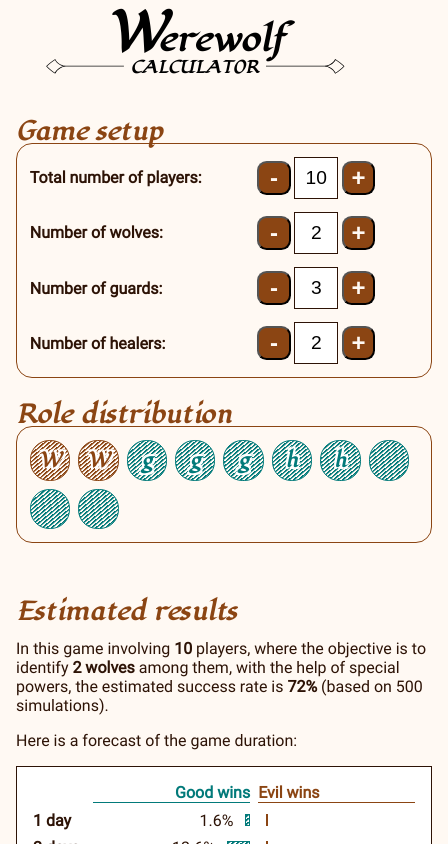
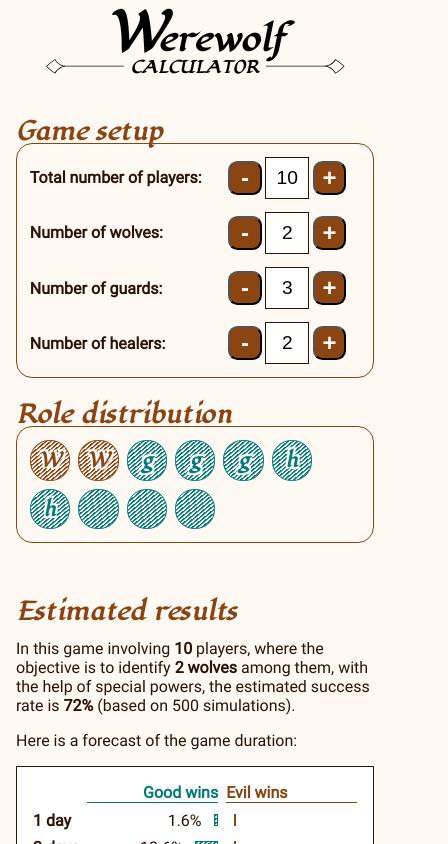
Before and after one commit to raranguren/wwcalc, an Angular app: page / in a window 390 px wide. Shown: the top 844 px of the page, 448 px wide, since content can reach past the window. Built offline with nearby package versions, Linux system fonts and the light colour scheme.

Commit message:
Fixes layout on small phones

```diff
--- a/src/styles.css
+++ b/src/styles.css
@@ -236,6 +236,15 @@ app-number-input {
   border-bottom: var(--primary) solid 1px;
 }
 
+
+@media (max-width: 30em) {
+  app-team-selector, app-result-estimation {
+    width: auto;
+    margin-right: 0;
+    margin-left: 0;
+  }
+}
+
 @media (max-width: 50em) {
   .main {
     flex-direction: column;
```
